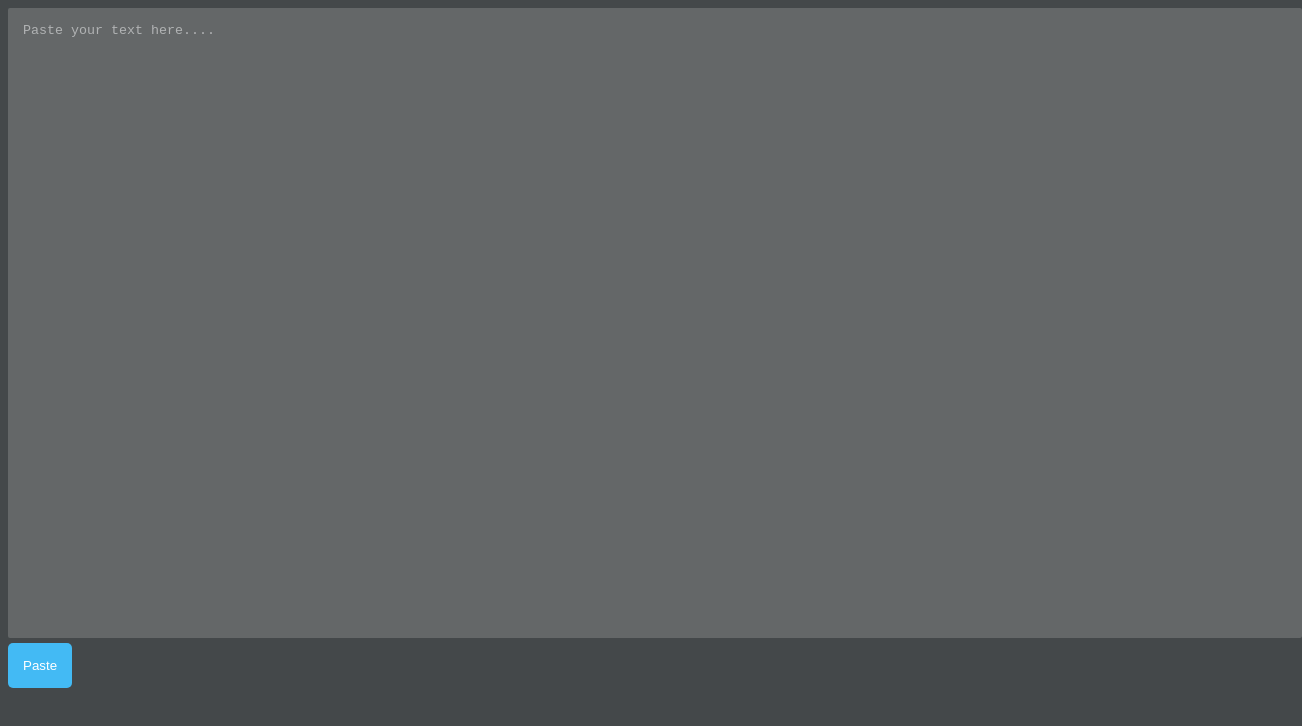
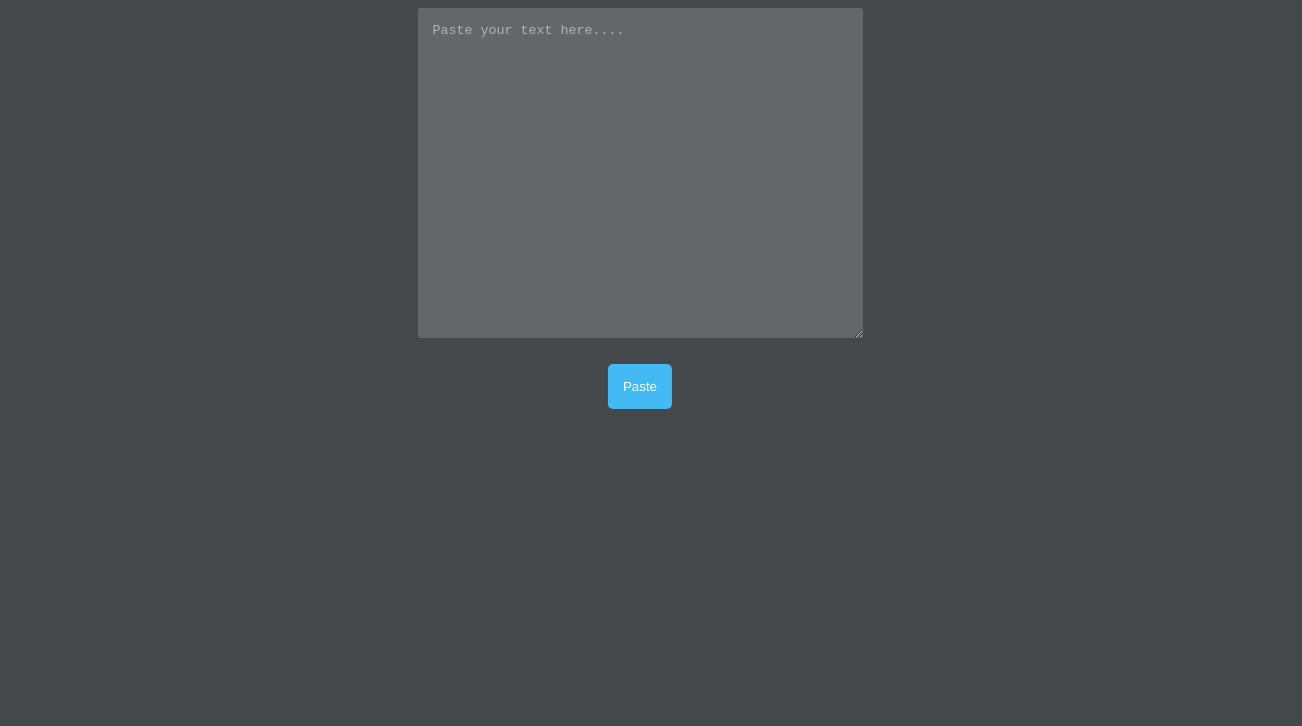
Before and after one commit to randomairborne/yamps, a plain HTML site: page src/index.html in a window 1280 px wide. Shown: the whole page, 1302 px wide, since content can reach past the window. Drawn offline with Linux system fonts and the light colour scheme.

Commit message:
more html stuff, someday i will add header and footer for pastes

```diff
--- a/src/index.html
+++ b/src/index.html
@@ -5,10 +5,9 @@
 	<link href="https://fonts.googleapis.com/css?family=JetBrains+Mono&display=swap" rel="preload" as="style" />
 	<link href="https://fonts.googleapis.com/css?family=JetBrains+Mono&display=swap" rel="stylesheet" />
 	<meta charset="UTF-8">
-	<title>404 not found</title>
+	<title>Paste</title>
 	<style>
-
-body {
+		body {
 			background: #44484a;
 			display: flex;
 			justify-content: center;
@@ -24,6 +23,7 @@ body {
 			color: #ffffff;
 			padding: 15px;
 			border-radius: 2px;
+			resize: both;
 		}
 
 		textarea::placeholder {
@@ -41,17 +41,21 @@ body {
 			/* Blue */
 			text-align: center;
 			text-decoration: none;
-			left: 50%;
+			margin-left: 50%;
+			transform: translateX(-50%);
 		}
 	</style>
 </head>
 
 <body>
-		<form action="/" method="POST" enctype="multipart/form-data">
-			<textarea placeholder="Paste your text here...." rows="40" name="contents" cols="200" style="width: 100%; height: 100%; resize: none;"></textarea>
-			<br>
+	<form action="/" method="POST" enctype="multipart/form-data">
+		<div class="wrapper">
+		<textarea placeholder="Paste your text here...." name="contents" rows="20", cols="50"></textarea>
+	</div>
+		<br>
+
 			<button type="submit">Paste</button>
-		</form>
+	</form>
 </body>
 
 </html>
```
